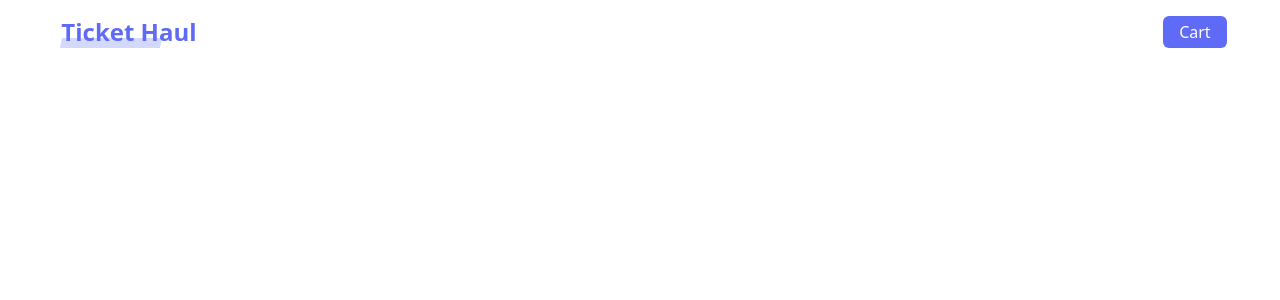
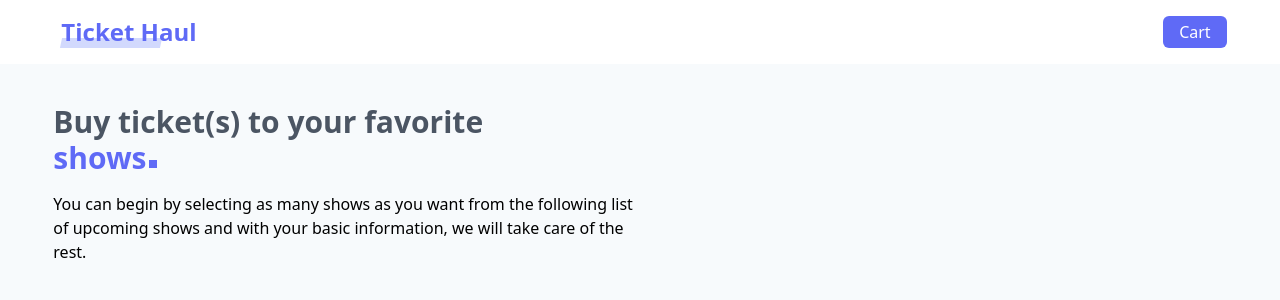
Before and after one commit to alain-kubwayo/ticket-haul, a React (Vite) app: page / in a window 1280 px wide. Shown: the top 300 px of the page. Built offline with nearby package versions, Linux system fonts and the light colour scheme.

Commit message:
feat: add hero section

```diff
--- a/src/App.jsx
+++ b/src/App.jsx
@@ -1,9 +1,11 @@
 import Navbar from "./components/layout/Navbar"
+import Home from "./pages/Home"
 
 function App() {
   return (
     <div>
       <Navbar />
+      <Home />
     </div>
   )
 }
--- /dev/null
+++ b/src/components/modules/Hero.jsx
@@ -0,0 +1,25 @@
+import PageWrapper from "../layout/PageWrapper";
+
+const Hero = () => {
+    return (
+        <div className="bg-[#F7FAFC] py-10">
+            <PageWrapper>
+                <div className="grid grid-cols-2">
+                    <div>
+                        <h1 className="font-bold text-3xl mb-4 text-gray-600">Buy ticket(s) to your favorite <br />
+                            <div className="flex items-center">
+                                <span className="text-[#5F6AF6]">shows</span>
+                                <div className="h-2 w-2 ml-0.5 bg-[#5F6AF6] -mb-3"></div>
+                            </div>
+                        </h1>
+                        <p>You can begin by selecting as many shows as you want from the following list of upcoming shows and with your basic information, we will take care of the rest.</p>
+                    </div>
+                    <div>
+                    </div>
+                </div>
+            </PageWrapper>
+        </div>
+    );
+}
+
+export default Hero;
--- /dev/null
+++ b/src/pages/Home.jsx
@@ -0,0 +1,11 @@
+import Hero from "../components/modules/Hero";
+
+const Home = () => {
+    return (
+        <>
+            <Hero />
+        </>
+    );
+}
+
+export default Home;
```
